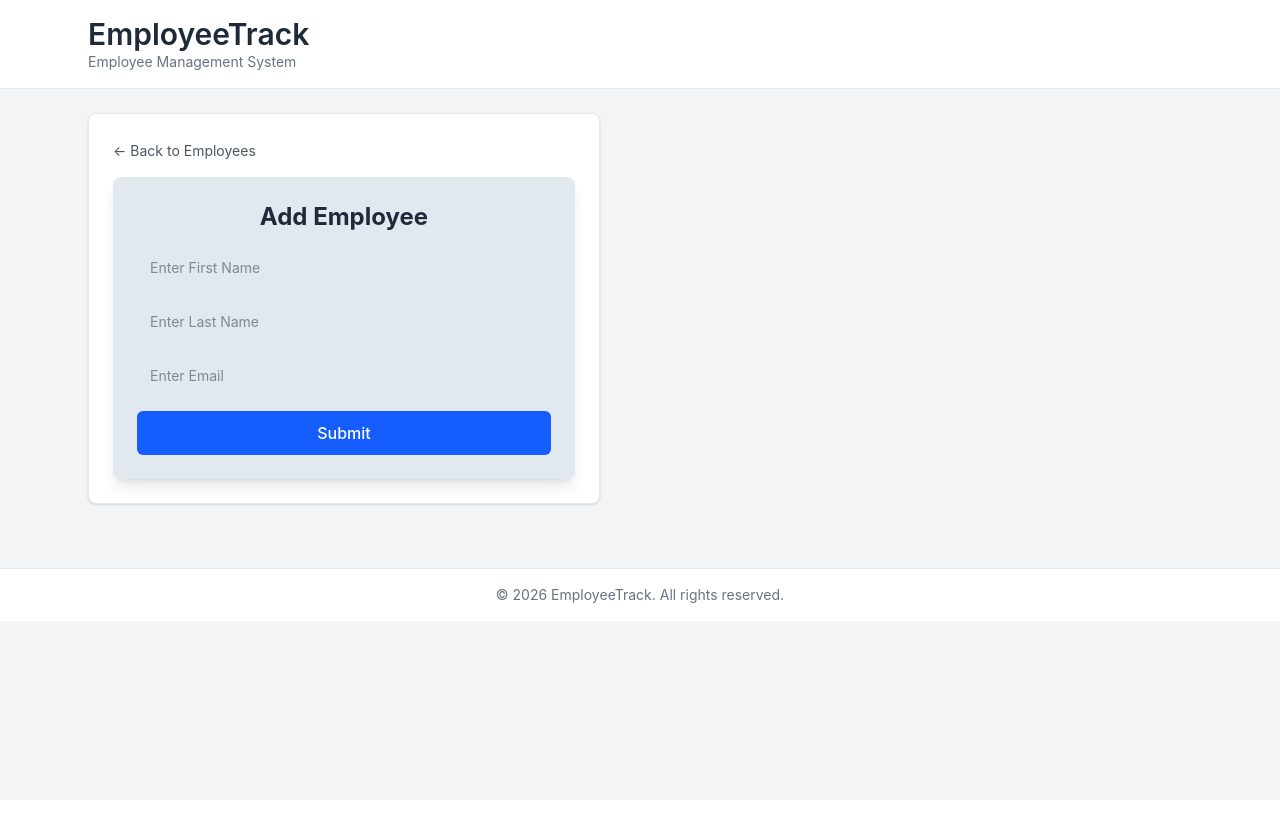
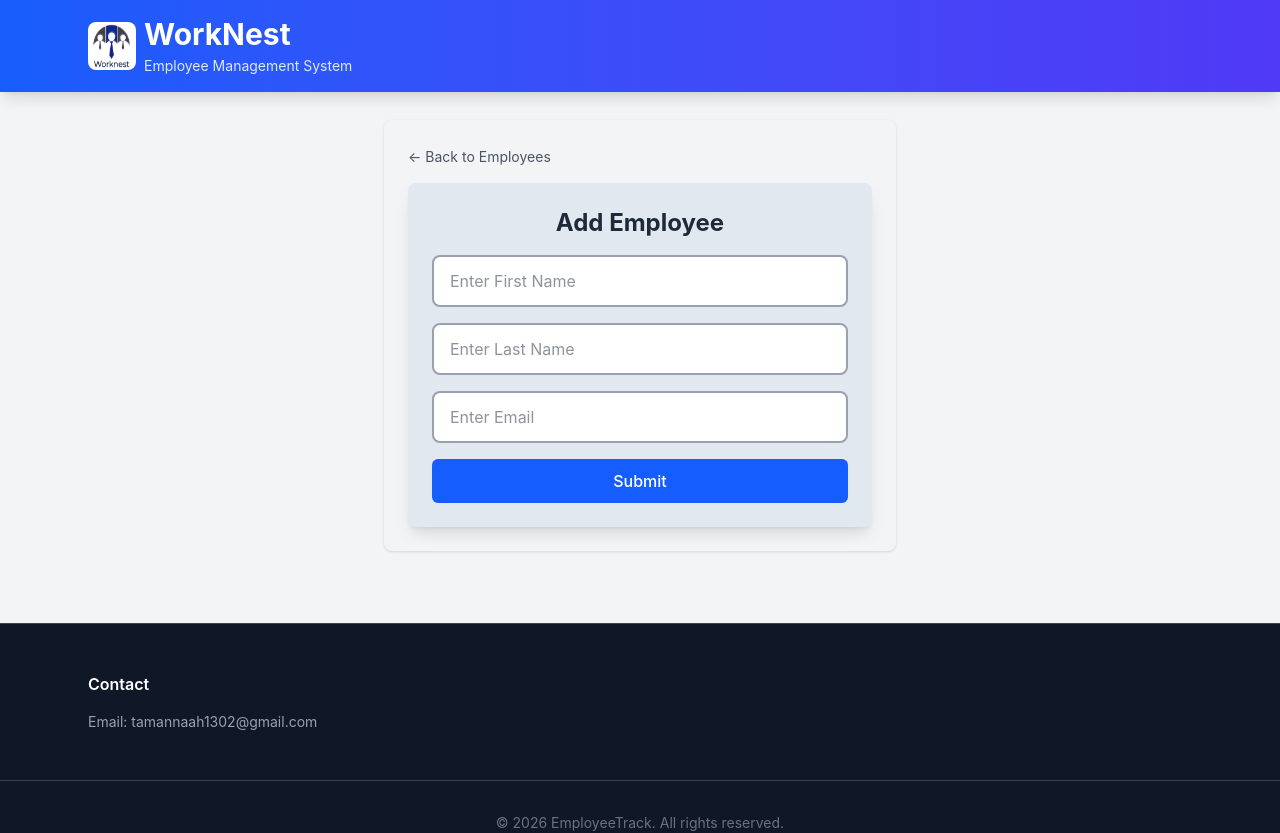
Before and after one commit to tamannaah-kokkan/emp-track, a React (Vite) app: page /add-employee in a window 1280 px wide. Before the commit the page ends 800 px from the top, so only its background shows below. Built offline with nearby package versions, Linux system fonts and the light colour scheme.

Commit message:
ui changes - 2

```diff
--- a/src/components/AddOrUpdateEmployeeForm.jsx
+++ b/src/components/AddOrUpdateEmployeeForm.jsx
@@ -151,9 +151,9 @@ const AddOrUpdateEmployeeForm = () => {
   }
 
   return (
-    <div className="max-w-6xl mx-auto px-6 py-6">
+    <div className="max-w-6xl flex flex-col items-center mx-auto pt-30 px-6 py-6">
 
-      <div className="w-full max-w-lg bg-white rounded-lg shadow-sm border border-gray-200 p-6">
+      <div className="w-full max-w-lg rounded-lg shadow-sm p-6">
 
         {/* Back button - sits top left of form */}
         <button onClick={listOfEmployees}
@@ -170,8 +170,8 @@ const AddOrUpdateEmployeeForm = () => {
             value={formData.first_name}
             placeholder="Enter First Name"
             onChange={handleChange}
-            className={`w-full border rounded-md px-3 py-2 mb-4 text-sm outline-none transition
-${errors.first_name ? 'border-red-400 bg-red-50' : 'border-gray-200 focus:border-blue-400'}`} />
+            className={`w-full border-2 border-gray-400 rounded-lg px-4 py-3 mb-4 focus:outline-none transition
+${errors.first_name ? 'border-red-500 bg-red-50  focus:border-red-600' : 'border-gray-200 bg-white focus:border-blue-500'}`} />
 
           {/* Error message - shown ONLY if error exists */}
           {errors.first_name && (
@@ -184,8 +184,8 @@ ${errors.first_name ? 'border-red-400 bg-red-50' : 'border-gray-200 focus:border
             value={formData.last_name}
             placeholder="Enter Last Name"
             onChange={handleChange}
-            className={`w-full border rounded-md px-3 py-2 mb-4 text-sm outline-none transition
-${errors.last_name ? 'border-red-400 bg-red-50' : 'border-gray-200 focus:border-blue-400'}`} />
+            className={`w-full border-2 border-gray-400 rounded-lg px-4 py-3 mb-4 focus:outline-none transition
+${errors.last_name ? 'border-red-500 bg-red-50  focus:border-red-600' : 'border-gray-200 bg-white focus:border-blue-500'}`} />
 
           {/* Error message - shown ONLY if error exists */}
           {errors.last_name && (
@@ -198,8 +198,8 @@ ${errors.last_name ? 'border-red-400 bg-red-50' : 'border-gray-200 focus:border-
             value={formData.email_id}
             placeholder="Enter Email"
             onChange={handleChange}
-            className={`w-full border rounded-md px-3 py-2 mb-4 text-sm outline-none transition
-${errors.email_id ? 'border-red-400 bg-red-50' : 'border-gray-200 focus:border-blue-400'}`} />
+            className={`w-full border-2 border-gray-400 rounded-lg px-4 py-3 mb-4 focus:outline-none transition
+${errors.email_id ? 'border-red-500 bg-red-50  focus:border-red-600' : 'border-gray-200 bg-white focus:border-blue-500'}`} />
 
           {/* Error message - shown ONLY if error exists */}
           {errors.email_id && (
--- a/src/components/Footer.jsx
+++ b/src/components/Footer.jsx
@@ -1,13 +1,23 @@
 export const Footer = () => {
     return (
-        <footer className="bg-white border-t border-gray-200 mt-10">
-             <div className="max-w-6xl mx-auto px-6 py-4 text-center">
+        <footer className="bg-gray-900 text-gray-300 border-t border-gray-700 mt-12">
+             <div className="max-w-6xl mx-auto px-6 py-12">
 
-        <p className="text-sm text-gray-500">
-          © 2026 EmployeeTrack. All rights reserved.
-        </p>
+                  {/* Column 3: Contact */}
+                    <div>
+                        <h3 className="text-white font-semibold mb-4">Contact</h3>
+                        <p className="text-sm text-gray-400">Email: tamannaah1302@gmail.com</p>
+                    </div>
+                </div>
 
-      </div>
+                        {/* Divider */}
+                <div className="border-t border-gray-700 pt-8 text-center">
+                    <p className="text-sm text-gray-500">
+                        © 2026 EmployeeTrack. All rights reserved.
+                    </p>
+                </div>
+
+
         </footer>
     )
 }
--- a/src/components/Header.jsx
+++ b/src/components/Header.jsx
@@ -1,11 +1,19 @@
 export const Header = () => {
     return (
         <>
-           <header className = "bg-white border-b border-gray-200">
+           <header className = "fixed top-0 left-0 right-0 bg-gradient-to-r from-blue-600 to-indigo-600 shadow-lg z-50">
             <div className="max-w-6xl mx-auto px-6 py-4">
-                <div>
-                    <h1 className="text-3xl font-semibold text-gray-800">EmployeeTrack</h1>
-                <p className="text-sm text-gray-500">Employee Management System</p>
+                <div className="flex items-center">
+                    <div className="flex items-center gap-4   rounded-2xl">
+                        <img
+                        src="/src/assets/Logo.png"
+                        alt="WorkNest Logo"
+                        className="h-12 w-12 mr-2 rounded-lg" />
+                    </div>
+                    <div>
+                    <h1 className="text-3xl font-bold text-white">WorkNest</h1>
+                      <p className="text-sm mt-1 text-blue-100">Employee Management System</p>
+                    </div>
                 </div>
             </div>
 
--- a/src/components/ListEmployee.jsx
+++ b/src/components/ListEmployee.jsx
@@ -43,7 +43,7 @@ export const ListEmployee = () =>{
     }
 
     return (
-        <div className="max-w-6xl mx-auto px-6 py-6"> {/* it is approx 24 px.*/}
+        <div className="max-w-6xl pt-30 mx-auto px-6 py-6"> {/* it is approx 24 px.*/}
 <h1 className="text-3xl font-bold text-gray-800 mb-6">
   Employee Management
 </h1>           {/* Add employee button  */}
@@ -53,7 +53,7 @@ export const ListEmployee = () =>{
 
 <div className="bg-white rounded-lg shadow-sm overflow-hidden border border-gray-200">            <table className="w-full text-sm">
 
-                <thead className=" bg-gray-50 text-gray-600 uppercase text-xs">
+                <thead className=" bg-blue-50 text-blue-700 uppercase text-xs">
                 <tr>
                     <th className="px-4 py-3 text-left text-gray-600 font-medium">Employee Id</th>
                     <th className="px-4 py-3 text-left text-gray-600 font-medium">Employee FirstName</th>
@@ -73,13 +73,13 @@ export const ListEmployee = () =>{
                                 <div className = "flex justify-start gap-2">
                                 <button
                                 type="submit"
-                                className="px-3 py-1 text-sm rounded-md bg-blue-300 font-medium text-blue-900 hover:bg-blue-200 transition"
+                                className="px-3 py-1 text-sm rounded-md bg-blue-100 font-medium text-blue-700 hover:bg-blue-200 transition"
                                 onClick={() => updateEmployee(employee.id)}>
                                     Update
                                 </button>
                                 <button
                                 type="submit"
-                                className="bg-red-300 px-3 py-1 text-red-900 rounded text-sm font-medium cursor-pointer hover:bg-red-200"
+                                className="bg-red-100 px-3 py-1 text-red-700 rounded text-sm font-medium cursor-pointer hover:bg-red-200"
                                 onClick={() => removeEmployee(employee.id)}>
                                     Delete
                                 </button>
```
Also changed, not shown: src/assets/Logo.png (added).
